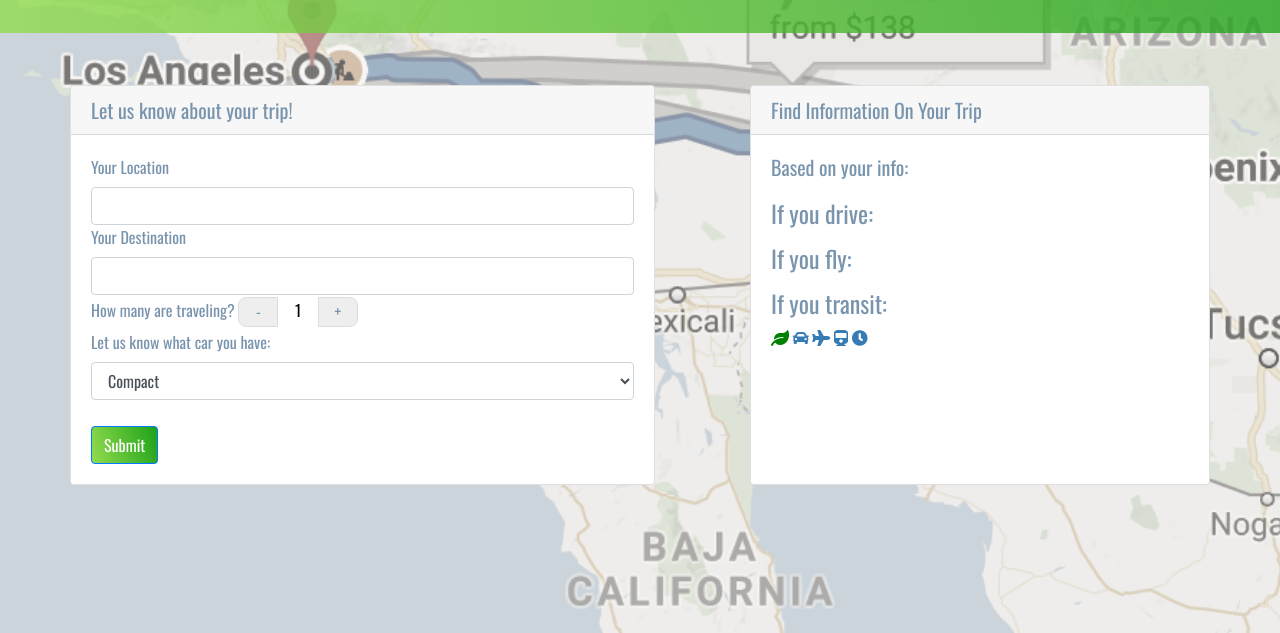
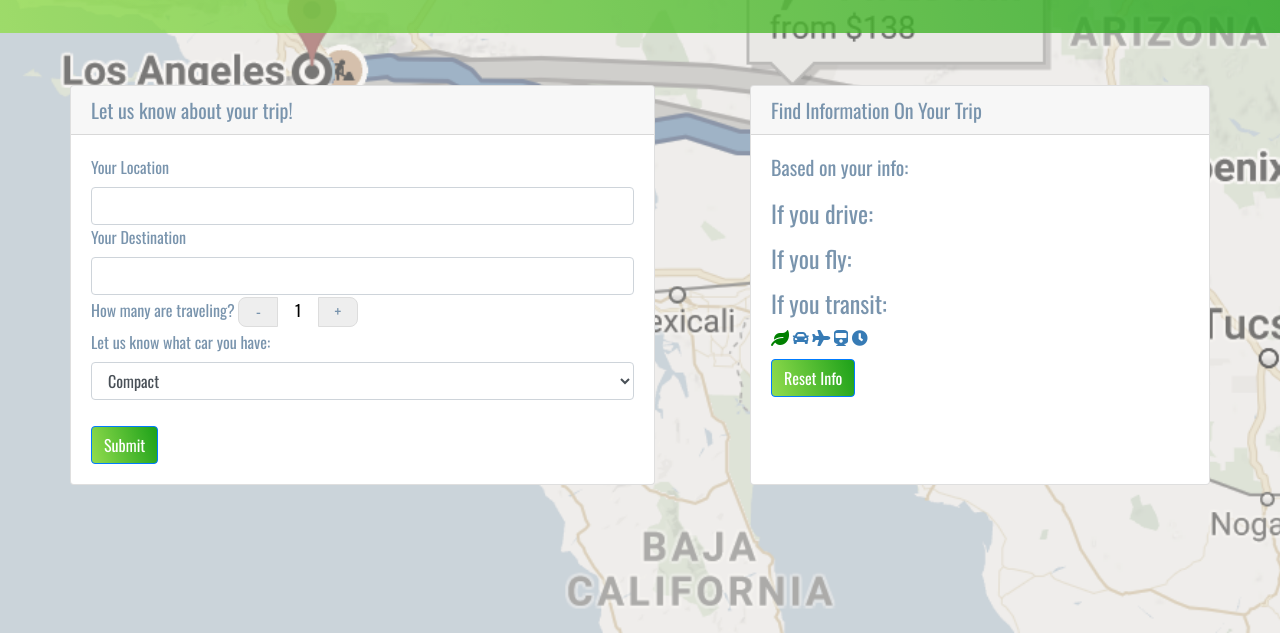
Before and after one commit to steve626/IsItWorthIt, a plain HTML site: page index.html in a window 1280 px wide. Shown: the part 167-800 px from the top of the page. Drawn offline with nearby package versions, Linux system fonts and the light colour scheme.

Commit message:
Eva- minor fixes and reset button

```diff
--- a/assets/css/style.css
+++ b/assets/css/style.css
@@ -44,7 +44,7 @@ body {
 
 }
 
-#submit {
+#submit, #reset {
 	background-image: linear-gradient(73deg,#92DC4E,#1DA119);
 	margin-top: 10px;
 }
--- a/assets/javascript/app.js
+++ b/assets/javascript/app.js
@@ -33,6 +33,7 @@ function decreaseValue() {
   value--;
   document.getElementById('number').value = value;
 }
+
 
 $("#submit").on("click", function() {
 
--- a/index.html
+++ b/index.html
@@ -127,6 +127,8 @@
                   <i class="fas fa-clock" id="timekey"></i>
                 </div>
 
+
+            <button type="submit" class="btn btn-primary" id="reset">Reset Info</button>
           </div>
 		</div>
 		</div>
```
